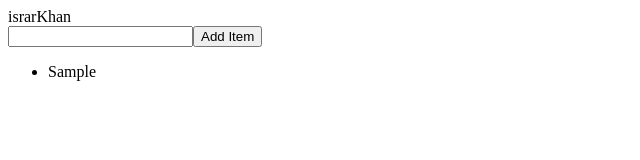
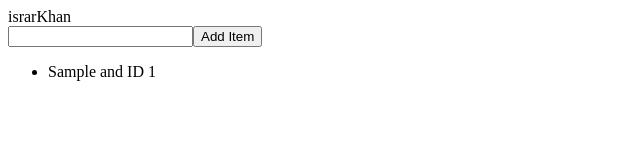
Before and after one commit to ishrar776/react-4vbrt4, a React (Create React App) app: page / in a window 1280 px wide. Both pictures are taken after typing "Sample" into the empty fields and a click on the button "Add Item". Shown: the top 160 px of the page, without its empty margins (0-640 px from the left). Built offline with nearby package versions, Linux system fonts and the light colour scheme.

Commit message:
1 file modified

```diff
--- a/src/Child.js
+++ b/src/Child.js
@@ -31,7 +31,9 @@ const ComB = () => {
       <div>
         <ul>
           {todoList.map((item) => (
-            <li id={item.id}>{item.task}</li>
+            <li id={item.id}>
+              {item.task} and ID {item.id}
+            </li>
           ))}
         </ul>
       </div>
```
